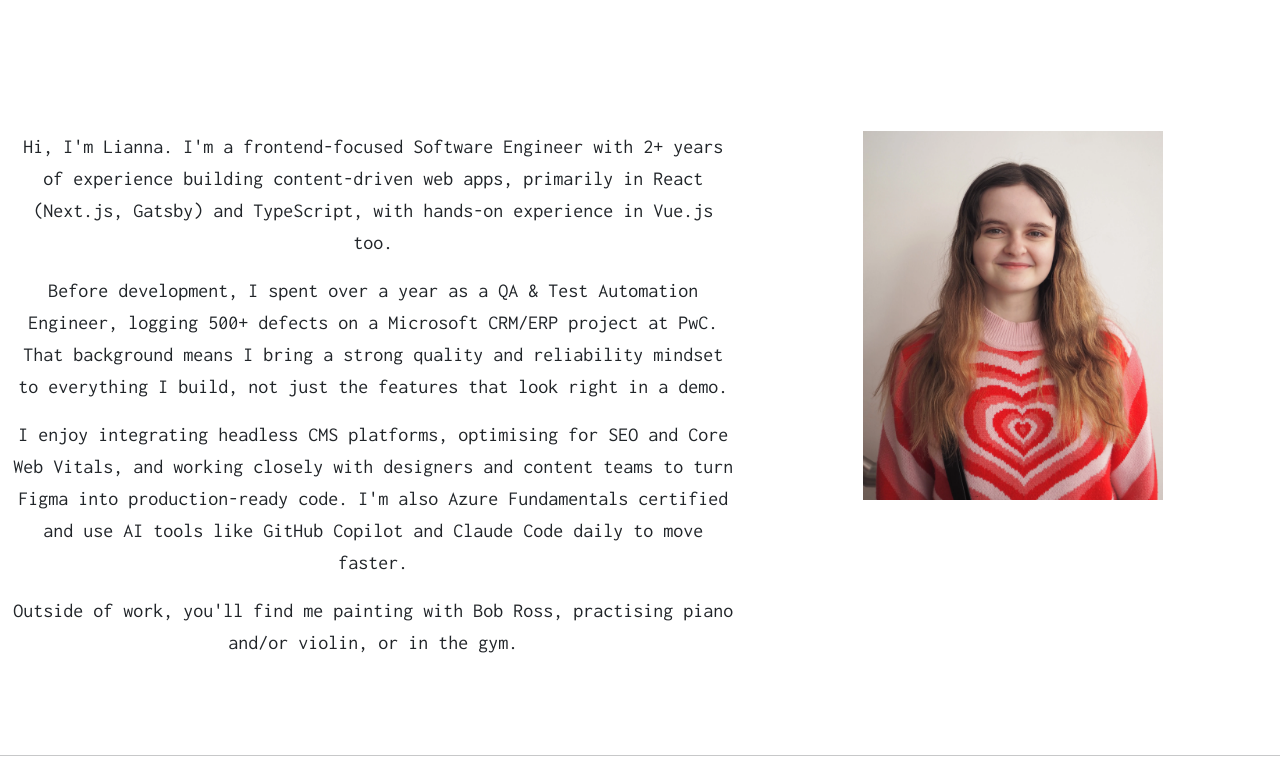
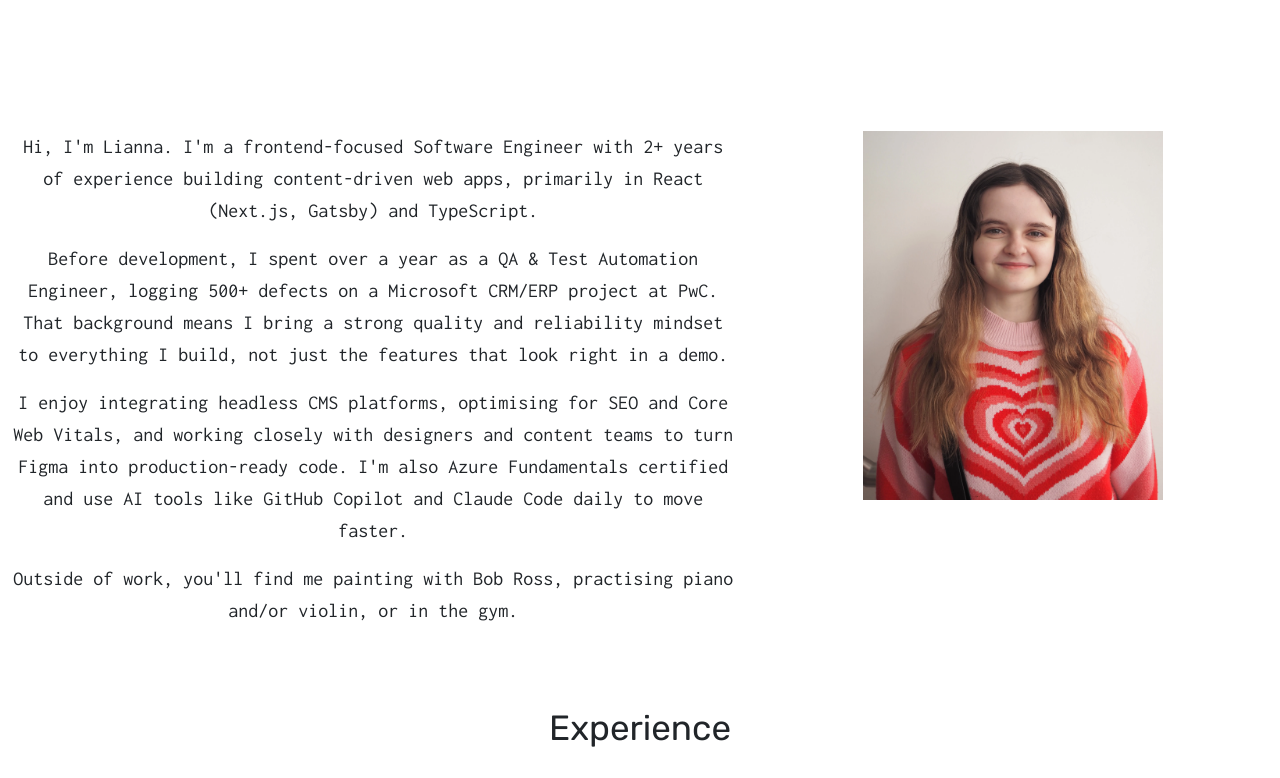
Before and after one commit to liii-p/portfolio, a Next.js app: page /portfolio/ in a window 1280 px wide. Shown: the part 440-1218 px from the top of the page. Built offline with nearby package versions, Linux system fonts and the light colour scheme.

Commit message:
Remove horizontal rule from Experience section and simplify Intro description

```diff
--- a/src/Components/Experience/Experience.jsx
+++ b/src/Components/Experience/Experience.jsx
@@ -52,7 +52,6 @@ const EXPERIENCE = [
 const Experience = () => {
   return (
     <section className={styles.Experience} id="experience">
-      <hr />
       <Container fluid>
         <h2>Experience</h2>
         <div className={styles.Experience__timeline}>
--- a/src/Components/Intro/Intro.jsx
+++ b/src/Components/Intro/Intro.jsx
@@ -20,8 +20,7 @@ const Intro = () => {
             <p>
               Hi, I'm Lianna. I'm a frontend-focused Software Engineer with
               2+ years of experience building content-driven web apps,
-              primarily in React (Next.js, Gatsby) and TypeScript, with
-              hands-on experience in Vue.js too.
+              primarily in React (Next.js, Gatsby) and TypeScript.
             </p>
             <p>
               Before development, I spent over a year as a QA & Test
```
